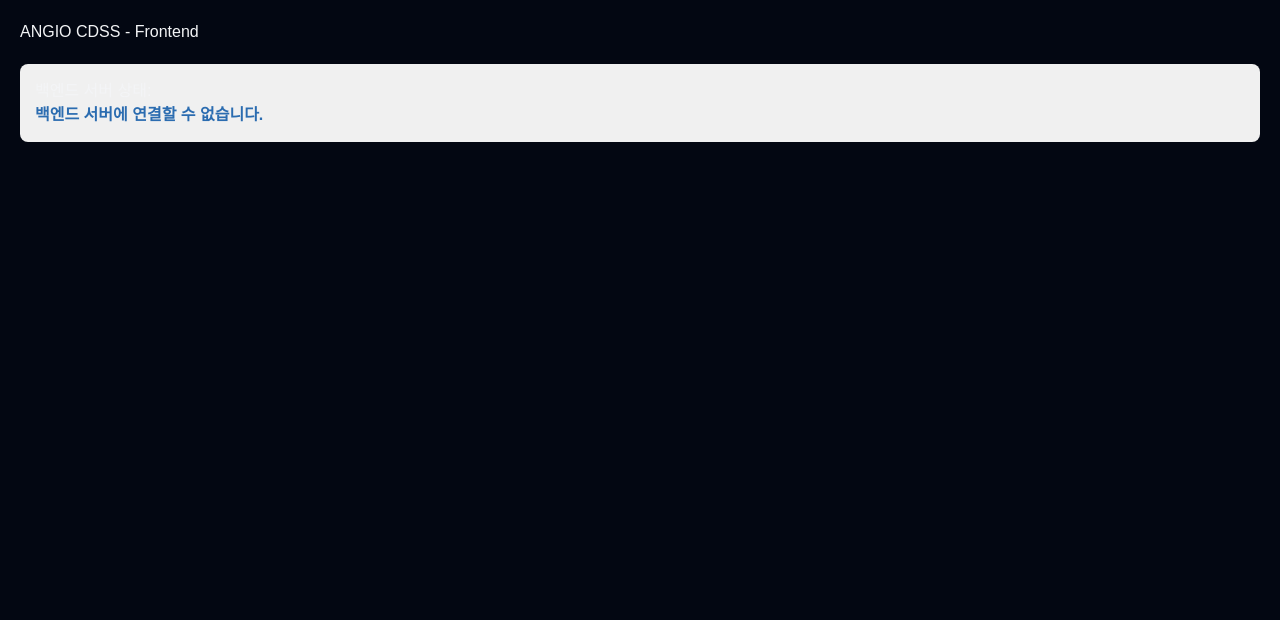
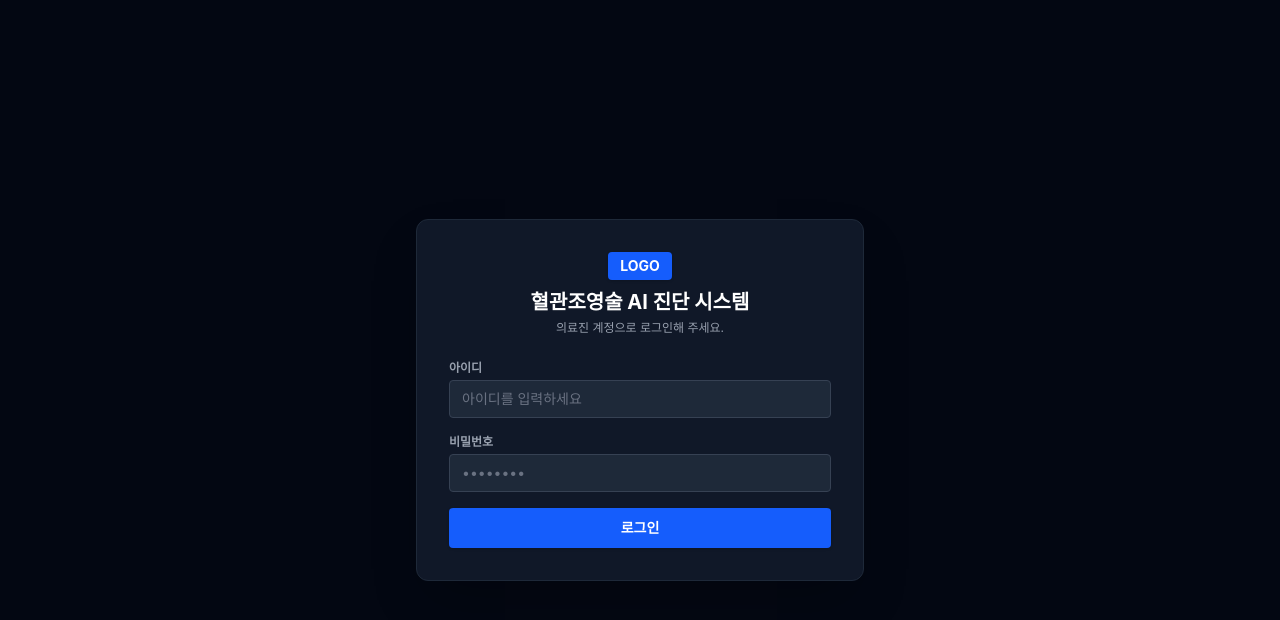
Before and after one commit to hyunkyung31/React_DL, a React app: page / in a window 1280 px wide. Shown: the top 620 px of the page. Built offline with nearby package versions, Linux system fonts and the light colour scheme; no server answers; the HTML template or start-up script is replaced by a standard one.

Commit message:
Connect login to Django JWT and ignore env files

```diff
--- a/src/App.jsx
+++ b/src/App.jsx
@@ -1,29 +1,22 @@
-import { useEffect, useState } from 'react'
-import axios from 'axios'
+import { useState } from 'react'
 import './App.css'
+import Login from './Page/Login'
 
 function App() {
-  const [healthStatus, setHealthStatus] = useState('백엔드 연결 확인 중...')
+  const [user, setUser] = useState(null)
 
-  useEffect(() => {
-    // 로컬 Django 또는 GCP Django 서버의 Health Check API 호출
-    axios.get('http://127.0.0.1:8000/api/health/')
-      .then(response => {
-        setHealthStatus(response.data.message)
-      })
-      .catch(error => {
-        console.error('API 연결 실패:', error)
-        setHealthStatus('백엔드 서버에 연결할 수 없습니다.')
-      })
-  }, [])
+  const handleLoginSuccess = (username) => {
+    setUser(username)
+  }
+
+  if (!user) {
+    return <Login onLoginSuccess={handleLoginSuccess} />
+  }
 
   return (
-    <div style={{ padding: '20px', fontFamily: 'sans-serif' }}>
-      <h1>ANGIO CDSS - Frontend</h1>
-      <div style={{ padding: '15px', backgroundColor: '#f0f0f0', borderRadius: '8px', marginTop: '20px' }}>
-        <h3>백엔드 서버 상태:</h3>
-        <p style={{ fontWeight: 'bold', color: '#2b6cb0' }}>{healthStatus}</p>
-      </div>
+    <div>
+      <h1>대시보드</h1>
+      <p>{user}님 환영합니다.</p>
     </div>
   )
 }
--- a/src/Page/Login.jsx
+++ b/src/Page/Login.jsx
@@ -11,24 +11,20 @@ export default function Login({ onLoginSuccess }) {
     setErrorMessage('')
 
     try {
-      // Django 백엔드 로그인 API 호출
-      const response = await axios.post('http://127.0.0.1:8000/api/login/', {
-        username: username,
-<<<<<<< Updated upstream
-        password: password
-=======
-        password: password
->>>>>>> Stashed changes
+      const response = await axios.post('http://127.0.0.1:8000/api/token/', {
+        username,
+        password,
       })
 
-      if (response.data.success) {
-        // 로그인 성공 시 부모 컴포넌트에 성공 알림 및 사용자 이름 전달
-        onLoginSuccess(response.data.name || username)
-      }
+
+      const { access, refresh } = response.data
+      localStorage.setItem('access', access)
+      localStorage.setItem('refresh', refresh)
+      onLoginSuccess(username)
     } catch (error) {
       console.error('로그인 실패:', error)
       setErrorMessage(
-        error.response?.data?.message || '아이디 또는 비밀번호가 올바르지 않습니다.'
+        error.response?.data?.detail || '아이디 또는 비밀번호가 올바르지 않습니다.'
       )
     }
   }
```
Also changed, not shown: 1 other file (tests, documents, lock files or other folders).
